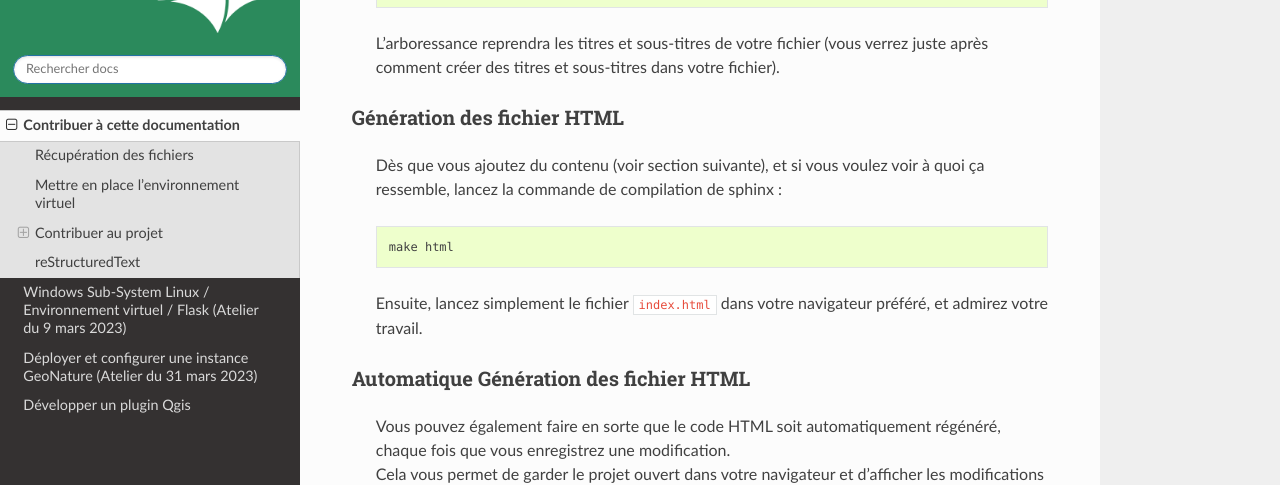
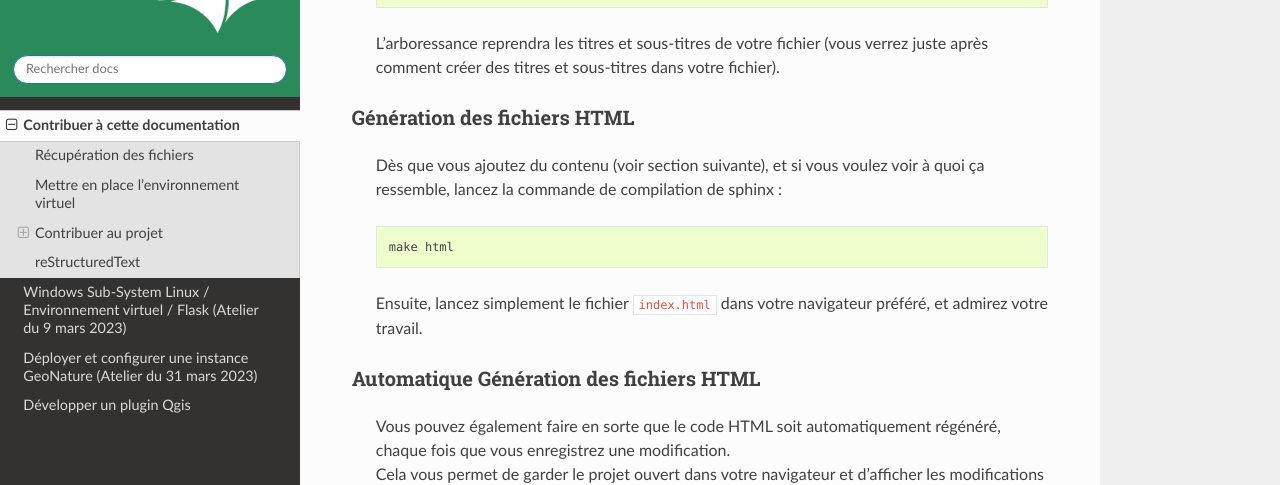
Before and after one commit to RNF-SI/tutos_atelier_si, a Sphinx documentation site: the page built from source/contribuer.rst, in a window 1280 px wide and 900 px high, scrolled down 1470 px. Shown: the part 156-641 px from the top of the window. Built offline with Sphinx 7.4.7 and the Read the Docs theme 2.0.0, drawn with Linux system fonts in a browser that asks for light colours.

```diff
--- a/source/contribuer.rst
+++ b/source/contribuer.rst
@@ -73,8 +73,8 @@ Créer un nouveau tuto
 
     L'arboressance reprendra les titres et sous-titres de votre fichier (vous verrez juste après comment créer des titres et sous-titres dans votre fichier).
 
-Génération des fichier HTML
-~~~~~~~~~~~~~~~~~~~~~~~~~~~
+Génération des fichiers HTML
+~~~~~~~~~~~~~~~~~~~~~~~~~~~~
 
     Dès que vous ajoutez du contenu (voir section suivante), et si vous voulez voir à quoi ça ressemble, lancez la commande de compilation de sphinx :
 
@@ -85,8 +85,8 @@ Génération des fichier HTML
     Ensuite, lancez simplement le fichier ``index.html`` dans votre navigateur préféré, et admirez votre travail.
 
 
-Automatique Génération des fichier HTML
-~~~~~~~~~~~~~~~~~~~~~~~~~~~~~~~~~~~~~~~
+Automatique Génération des fichiers HTML
+~~~~~~~~~~~~~~~~~~~~~~~~~~~~~~~~~~~~~~~~
 
     | Vous pouvez également faire en sorte que le code HTML soit automatiquement régénéré, chaque fois que vous enregistrez une modification.
     | Cela vous permet de garder le projet ouvert dans votre navigateur et d'afficher les modifications immédiatement.
```
